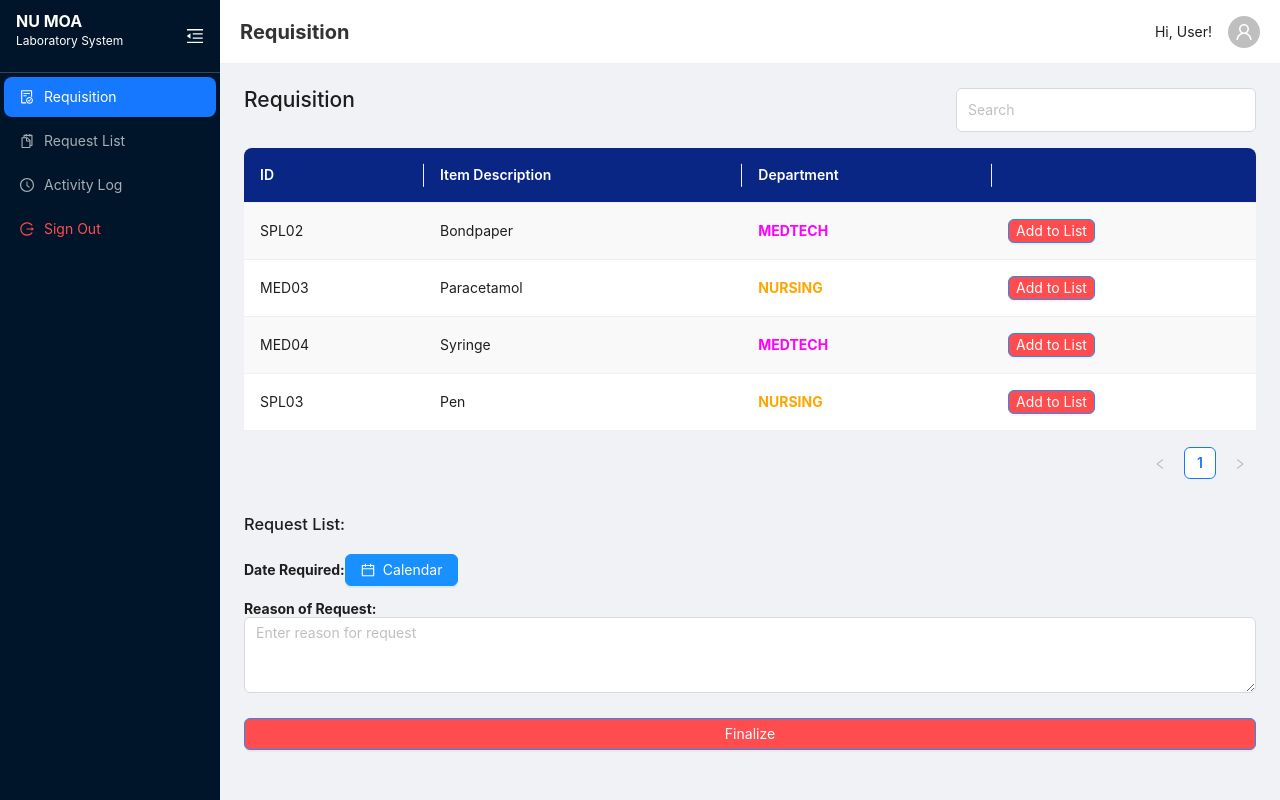
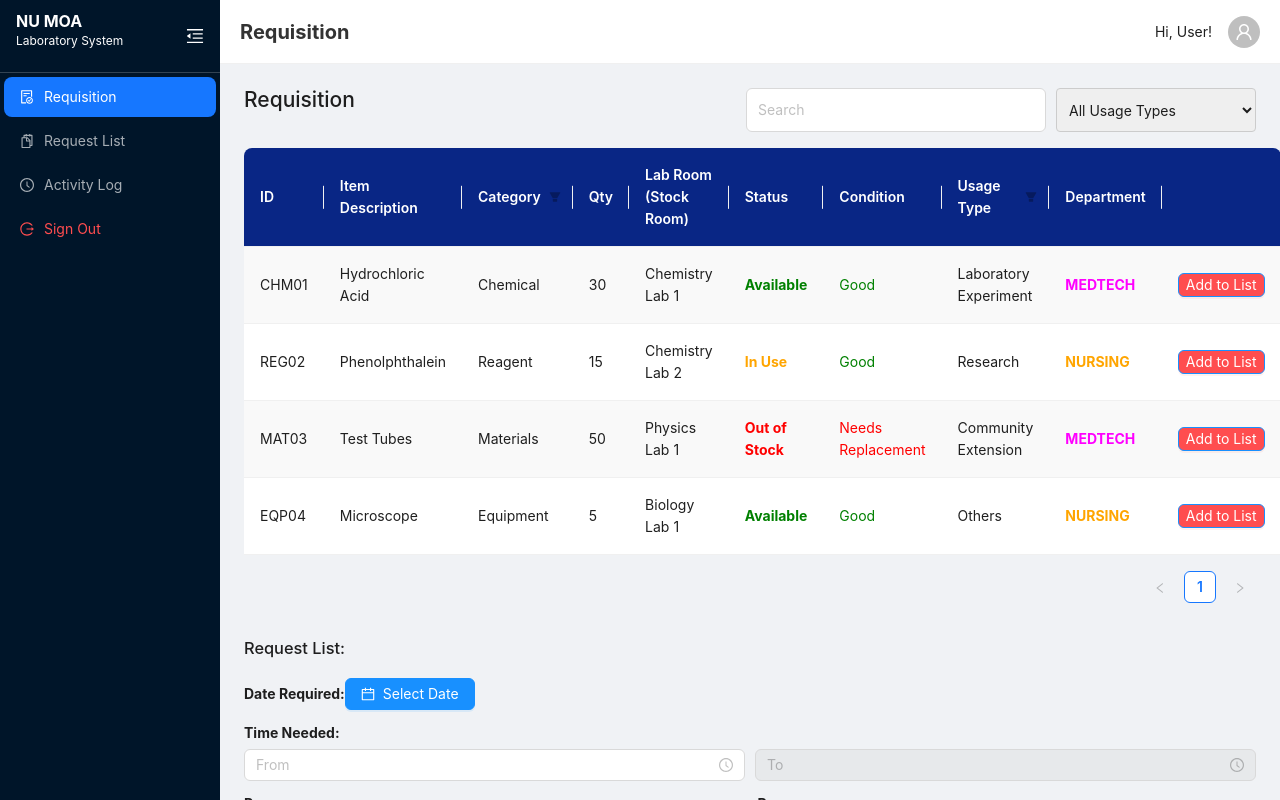
Before and after one commit to Blyn04/webnuls, a React (Create React App) app: page /requisition in a window 1280 px wide. Built offline with nearby package versions, Linux system fonts and the light colour scheme.

Commit message:
REQUISITION UPDATE FRONTEND

```diff
--- a/src/components/styles/usersStyle/Requisition.css
+++ b/src/components/styles/usersStyle/Requisition.css
@@ -48,3 +48,22 @@
 .finalize-modal .ant-modal-content {
   border-radius: 8px;
 }
+
+.usage-type-dropdown {
+  margin-left: 10px;
+  padding: 8px;
+  width: 200px;
+  border-radius: 4px;
+  border: 1px solid #ccc;
+}
+
+.program-room-container {
+  display: flex;
+  gap: 15px;
+  margin-top: 15px;
+}
+
+.program-container,
+.room-container {
+  flex: 1;
+}
--- a/src/components/users/Requisition.js
+++ b/src/components/users/Requisition.js
@@ -7,6 +7,7 @@ import {
   Card,
   Modal,
   DatePicker,
+  TimePicker,
   message,
 } from "antd";
 import {
@@ -23,13 +24,52 @@ import SuccessModal from "../customs/SuccessModal";
 const { Content } = Layout;
 
 const initialItems = [
-  { id: "SPL02", description: "Bondpaper", department: "MEDTECH" },
-  { id: "MED03", description: "Paracetamol", department: "NURSING" },
-  { id: "MED04", description: "Syringe", department: "MEDTECH" },
-  { id: "SPL03", description: "Pen", department: "NURSING" },
+  {
+    id: "CHM01",
+    description: "Hydrochloric Acid",
+    category: "Chemical",
+    quantity: 30,
+    labRoom: "Chemistry Lab 1",
+    status: "Available",
+    condition: "Good",
+    usageType: "Laboratory Experiment",
+    department: "MEDTECH",
+  },
+  {
+    id: "REG02",
+    description: "Phenolphthalein",
+    category: "Reagent",
+    quantity: 15,
+    labRoom: "Chemistry Lab 2",
+    status: "In Use",
+    condition: "Good",
+    usageType: "Research",
+    department: "NURSING",
+  },
+  {
+    id: "MAT03",
+    description: "Test Tubes",
+    category: "Materials",
+    quantity: 50,
+    labRoom: "Physics Lab 1",
+    status: "Out of Stock",
+    condition: "Needs Replacement",
+    usageType: "Community Extension",
+    department: "MEDTECH",
+  },
+  {
+    id: "EQP04",
+    description: "Microscope",
+    category: "Equipment",
+    quantity: 5,
+    labRoom: "Biology Lab 1",
+    status: "Available",
+    condition: "Good",
+    usageType: "Others",
+    department: "NURSING",
+  },
 ];
 
-// Table styles for finalize modal
 const tableHeaderStyle = {
   padding: "8px",
   borderBottom: "1px solid #ddd",
@@ -46,13 +86,19 @@ const tableCellStyle = {
 
 const Requisition = () => {
   const [items] = useState(initialItems);
+  const [filteredItems, setFilteredItems] = useState(initialItems);
   const [requestList, setRequestList] = useState([]);
   const [dateRequired, setDateRequired] = useState(null);
-  const [reason, setReason] = useState("");
+  const [timeFrom, setTimeFrom] = useState(null);
+  const [timeTo, setTimeTo] = useState(null);
   const [isCalendarVisible, setIsCalendarVisible] = useState(false);
   const [isFinalizeVisible, setIsFinalizeVisible] = useState(false);
   const [showModal, setShowModal] = useState(false);
   const [pageTitle, setPageTitle] = useState("");
+  const [program, setProgram] = useState("");
+  const [room, setRoom] = useState("");
+  const [reason, setReason] = useState("");
+  const [searchUsageType, setSearchUsageType] = useState("");
   const location = useLocation();
 
   useEffect(() => {
@@ -91,10 +137,22 @@ const Requisition = () => {
       message.error("Please select a date!");
       return;
     }
+
+    if (!program) {
+      message.error("Please select a program!");
+      return;
+    }
+
+    if (!room) {
+      message.error("Please enter the room!");
+      return;
+    }
+
     if (requestList.length === 0) {
       message.error("Please add items to the request list!");
       return;
     }
+
     setIsFinalizeVisible(true);
   };
 
@@ -108,6 +166,76 @@ const Requisition = () => {
       title: "Item Description",
       dataIndex: "description",
       key: "description",
+    },
+    {
+      title: "Category",
+      dataIndex: "category",
+      key: "category",
+      filters: [
+        { text: "Chemical", value: "Chemical" },
+        { text: "Reagent", value: "Reagent" },
+        { text: "Materials", value: "Materials" },
+        { text: "Equipment", value: "Equipment" },
+      ],
+      onFilter: (value, record) => record.category === value,
+    },
+    {
+      title: "Qty",
+      dataIndex: "quantity",
+      key: "quantity",
+      render: (text) => <span>{text || "N/A"}</span>,
+    },
+    {
+      title: "Lab Room (Stock Room)",
+      dataIndex: "labRoom",
+      key: "labRoom",
+    },
+    {
+      title: "Status",
+      dataIndex: "status",
+      key: "status",
+      render: (text) => {
+        let color;
+        switch (text) {
+          case "Available":
+            color = "green";
+            break;
+
+          case "In Use":
+            color = "orange";
+            break;
+
+          case "Out of Stock":
+            color = "red";
+            break;
+
+          default:
+            color = "grey";
+        }
+        return <span style={{ color, fontWeight: "bold" }}>{text}</span>;
+      },
+    },
+    {
+      title: "Condition",
+      dataIndex: "condition",
+      key: "condition",
+      render: (text) => (
+        <span style={{ color: text === "Good" ? "green" : "red" }}>
+          {text || "N/A"}
+        </span>
+      ),
+    },
+    {
+      title: "Usage Type",
+      dataIndex: "usageType",
+      key: "usageType",
+      filters: [
+        { text: "Laboratory Experiment", value: "Laboratory Experiment" },
+        { text: "Research", value: "Research" },
+        { text: "Community Extension", value: "Community Extension" },
+        { text: "Others", value: "Others" },
+      ],
+      onFilter: (value, record) => record.usageType === value,
     },
     {
       title: "Department",
@@ -148,17 +276,46 @@ const Requisition = () => {
         <AppHeader pageTitle={pageTitle} />
 
         <Content className="requisition-content">
-          <div className="requisition-header">
-            <h2>Requisition</h2>
+
+        <div className="requisition-header">
+          <h2>Requisition</h2>
+
+          <div style={{ display: "flex", gap: "10px" }}>
             <Input
               placeholder="Search"
               className="requisition-search"
               allowClear
             />
+            <select
+              value={searchUsageType}
+              onChange={(e) => {
+                const selectedType = e.target.value;
+                setSearchUsageType(selectedType);
+                if (selectedType === "") {
+                  setFilteredItems(initialItems);
+                } else {
+                  const filteredData = initialItems.filter((item) => item.usageType === selectedType);
+                  setFilteredItems(filteredData);
+                }
+              }}
+              style={{
+                width: "200px",
+                padding: "8px",
+                borderRadius: "4px",
+                border: "1px solid #ccc",
+              }}
+            >
+              <option value="">All Usage Types</option>
+              <option value="Laboratory Experiment">Laboratory Experiment</option>
+              <option value="Research">Research</option>
+              <option value="Community Extension">Community Extension</option>
+              <option value="Others">Others</option>
+            </select>
           </div>
+        </div>
 
           <Table
-            dataSource={items}
+            dataSource={filteredItems}
             columns={columns}
             rowKey="id"
             className="requisition-table"
@@ -209,14 +366,14 @@ const Requisition = () => {
           </div>
 
           <div className="request-details">
-            <div className="date-required">
-              <strong>Date Required:</strong>
+          <div className="date-required">
+            <strong>Date Required:</strong>
               <Button
                 type="primary"
                 icon={<CalendarOutlined />}
                 onClick={() => setIsCalendarVisible(true)}
               >
-                Calendar
+                Select Date
               </Button>
 
               {dateRequired && (
@@ -236,6 +393,100 @@ const Requisition = () => {
                   style={{ width: "100%" }}
                 />
               </Modal>
+            </div>
+
+            <div className="time-required" style={{ marginTop: "15px" }}>
+              <strong>Time Needed:</strong>
+
+              <div style={{ display: "flex", gap: "10px", marginTop: "8px" }}>
+                <TimePicker
+                  placeholder="From"
+                  onChange={(time, timeString) => {
+                    setTimeFrom(timeString);
+                    setTimeTo(null);
+                  }}
+                  format="HH:mm"
+                  use12Hours={false}
+                  style={{ width: "50%" }}
+                />
+
+                <TimePicker
+                  placeholder="To"
+                  onChange={(time, timeString) => setTimeTo(timeString)}
+                  format="HH:mm"
+                  use12Hours={false}
+                  disabled={!timeFrom}
+                  style={{ width: "50%" }}
+                  disabledHours={() => {
+                    if (!timeFrom) return [];
+                    const [startHour] = timeFrom.split(":").map(Number);
+                    return Array.from({ length: startHour }, (_, i) => i);
+                  }}
+                  disabledMinutes={(selectedHour) => {
+                    if (!timeFrom) return [];
+                    const [startHour, startMinute] = timeFrom.split(":").map(Number);
+                    if (selectedHour === startHour) {
+                      return Array.from({ length: startMinute }, (_, i) => i);
+                    }
+                    return [];
+                  }}
+                />
+              </div>
+
+              {timeFrom && timeTo && (
+                <p style={{ marginTop: "8px", fontWeight: "bold", color: "#f60" }}>
+                  Time Needed: {timeFrom} - {timeTo}
+                </p>
+              )}
+            </div>
+
+            <div className="program-room-container">
+              <div className="program-container">
+                <strong>Program:</strong>
+                <select
+                  value={program}
+                  onChange={(e) => setProgram(e.target.value)}
+                  style={{
+                    width: "100%",
+                    padding: "8px",
+                    borderRadius: "4px",
+                    border: "1px solid #ccc",
+                    marginTop: "8px",
+                  }}
+                >
+                  <option value="">Select a Program</option>
+                  <option value="SAM - BSMT">SAM - BSMT</option>
+                  <option value="SAH - BSN">SAH - BSN</option>
+                  <option value="SHS">SHS</option>
+                </select>
+                {program === "" && (
+                  <p style={{ color: "red", marginTop: "5px" }}>
+                    Please select a program before finalizing.
+                  </p>
+                )}
+              </div>
+
+              <div className="room-container">
+                <strong>Room:</strong>
+                <Input
+                  type="text"
+                  value={room}
+                  onChange={(e) => setRoom(e.target.value)}
+                  placeholder="Enter room number"
+                  style={{
+                    width: "100%",
+                    padding: "8px",
+                    borderRadius: "4px",
+                    border: "1px solid #ccc",
+                    marginTop: "8px",
+                  }}
+                />
+                {room === "" && (
+                  <p style={{ color: "red", marginTop: "5px" }}>
+                    Please enter the room before finalizing.
+                  </p>
+                )}
+              </div>
             </div>
 
             <div className="reason-container">
@@ -285,6 +536,7 @@ const Requisition = () => {
                     <th style={tableHeaderStyle}>#</th>
                     <th style={tableHeaderStyle}>Item Description</th>
                     <th style={tableHeaderStyle}>Item ID</th>
+                    <th style={tableHeaderStyle}>Usage Type</th>
                     <th style={tableHeaderStyle}>Qty</th>
                     <th style={tableHeaderStyle}>Dept.</th>
                   </tr>
@@ -296,6 +548,7 @@ const Requisition = () => {
                       <td style={tableCellStyle}>{index + 1}.</td>
                       <td style={tableCellStyle}>{item.description}</td>
                       <td style={tableCellStyle}>{item.id}</td>
+                      <td style={tableCellStyle}>{item.usageType}</td>
                       <td style={tableCellStyle}>{item.quantity || "N/A"}</td>
                       <td
                         style={{
```
